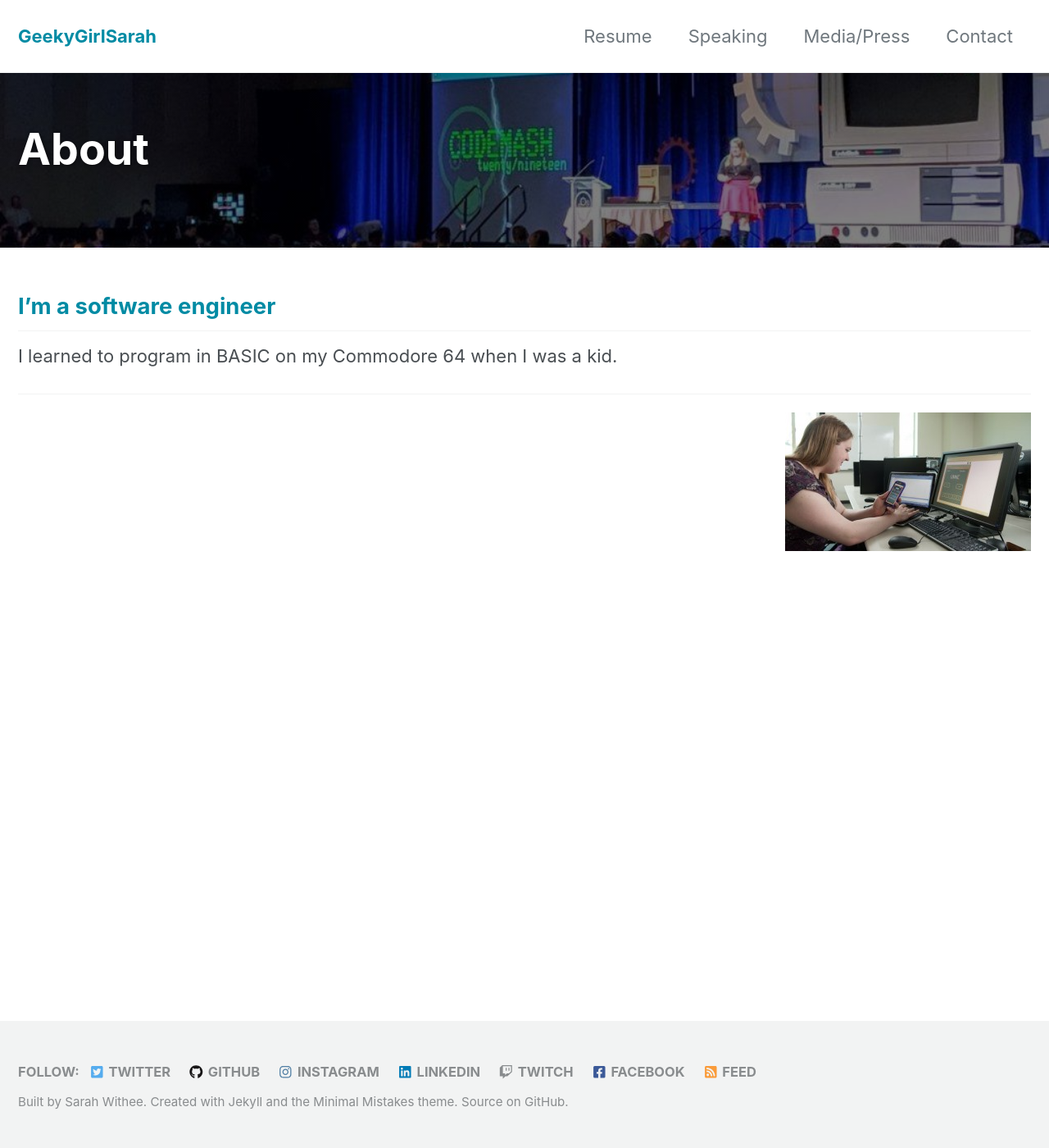
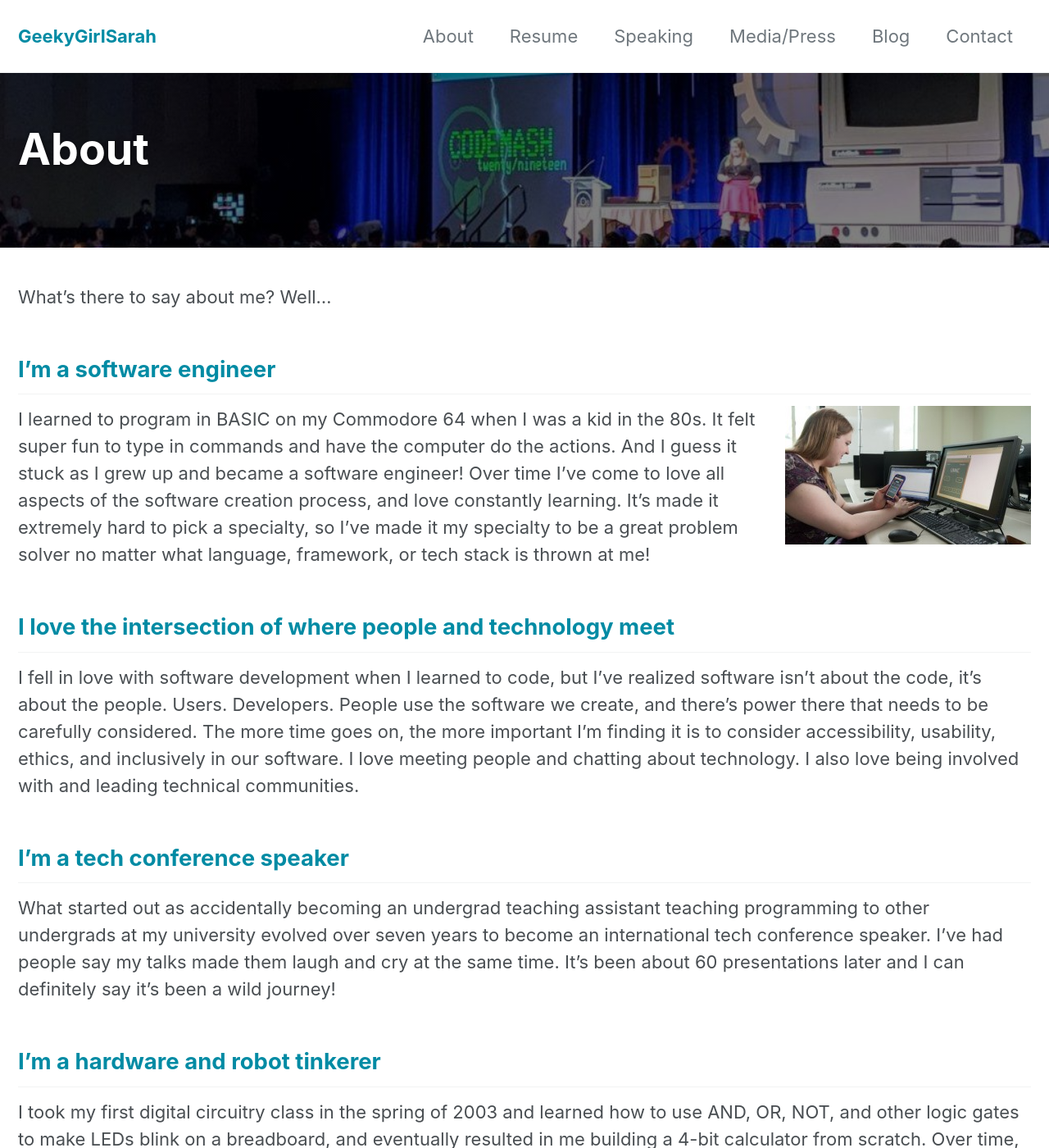
Before and after one commit to geekygirlsarah/geekygirlsarah.com, a Jekyll site: the page built from _pages/about.md, in a window 1280 px wide and 1400 px high. Shown: the whole window at 82% size. Built offline with Jekyll 4.4.1, drawn with Linux system fonts in a browser that asks for light colours; cached includes are drawn as plain includes; nearby versions of some CDN libraries; comment, search, counter and statistics services are not loaded; some of the changed text lies outside the part shown.

Commit message:
Add About page, edit nav to include About and Blog

```diff
--- a/_pages/about.md
+++ b/_pages/about.md
@@ -14,21 +14,57 @@ header:
 #   caption: "Photo credit: [**Unsplash**](https://unsplash.com)"
 ---
 
+What's there to say about me? Well...
+
 ## I'm a software engineer
 
-I learned to program in BASIC on my Commodore 64 when I was a kid.
+<img src="/assets/images/sarah-mobile-app-umkc.jpg" style="float: right;" alt="Sarah working on a mobile app" />
+I learned to program in BASIC on my Commodore 64 when I was a kid in the 80s. It felt super fun to type in commands and have the
+computer do the actions. And I guess it stuck as I grew up and became a software engineer! Over time I've come to love
+all aspects of the software creation process, and love constantly learning. It's made it extremely hard to pick a
+specialty, so I've made it my specialty to be a great problem solver no matter what language, framework, or tech
+stack is thrown at me!
+
+## I love the intersection of where people and technology meet
+
+I fell in love with software development when I learned to code, but I've realized software isn't about the code, it's
+about the people. Users. Developers. People use the software we create, and there's power there that needs to be
+carefully considered. The more time goes on, the more important I'm finding it is to consider accessibility, usability,
+ethics, and inclusively in our software. I love meeting people and chatting about technology. I also love being
+involved with and leading technical communities.
+
+## I'm a tech conference speaker
+
+What started out as accidentally becoming an undergrad teaching assistant teaching programming to other undergrads at
+my university evolved over seven years to become an international tech conference speaker. I've had people say my talks
+made them laugh and cry at the same time. It's been about 60 presentations later and I can definitely say it's been a
+wild journey!
+
+## I'm a hardware and robot tinkerer
+
+I took my first digital circuitry class in the spring of 2003 and learned how to use AND, OR, NOT, and other logic
+gates to make LEDs blink on a breadboard, and eventually resulted in me building a 4-bit calculator from scratch. Over
+time, I've helped build and program about six robots as well as a variety of assorted hardware or IoT projects. I also
+have mentored several middle and high school students in robotics competition teams, and even two of them made their
+way to the world championships!
+
+## I'm a conference organizer
+
+If speaking at conferences wasn't enough, I was asked to join the conference organizing team for a regional tech
+conference for women in computing in 2012. Six conferences later and I'm now the Director of Programming for
+Abstractions Conference, a 2000-person conference located in Pittsburgh, PA.
+
+## I'm a user of 100% organic sarcasm and puns
+
+I don't remember when I realized I have a magical talent for saying about anything with a straight face, but it's
+helped me be able to say some silly off-the-wall things in the most serious way. I also learned that I have a talent
+of not just saying puns, but really letting out some great groan-worthy ones. My record is a pun war that lasted an
+hour and a half.
 
 
 
 
 
-
-
-
-
-<hr />
-
-<img src="/assets/images/sarah-mobile-app-umkc.jpg" style="float: right;" alt="Sarah working on a mobile app" />
 
 <!--
 ## My Short Bio
```
Also changed, not shown: _data/navigation.yml (+6 -6 lines).
